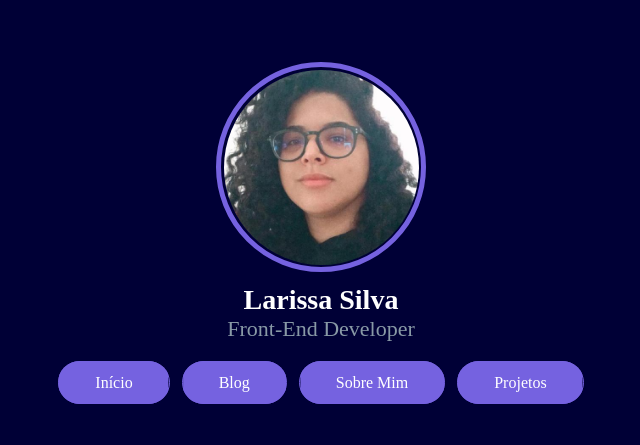
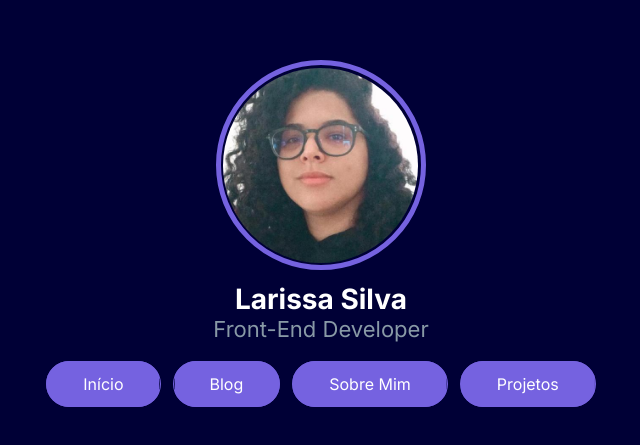
Before and after one commit to silvalarissa/silvalarissa.com.br, a Next.js app: page / in a window 1280 px wide. Shown: the part 173-618 px from the top of the page, without its empty margins (319-959 px from the left). Built offline with nearby package versions, Linux system fonts and the light colour scheme.

Commit message:
feat: add inter font

```diff
--- a/src/pages/_app.tsx
+++ b/src/pages/_app.tsx
@@ -1,6 +1,19 @@
+import type { AppProps } from "next/app";
+import { Inter } from "@next/font/google";
+
 import "@/styles/global.css";
-import type { AppProps } from "next/app";
+
+const inter = Inter({ subsets: ["latin"] });
 
 export default function App({ Component, pageProps }: AppProps) {
-  return <Component {...pageProps} />;
+  return (
+    <>
+      <style jsx global>{`
+        html {
+          font-family: ${inter.style.fontFamily};
+        }
+      `}</style>
+      <Component {...pageProps} />
+    </>
+  );
 }
```
